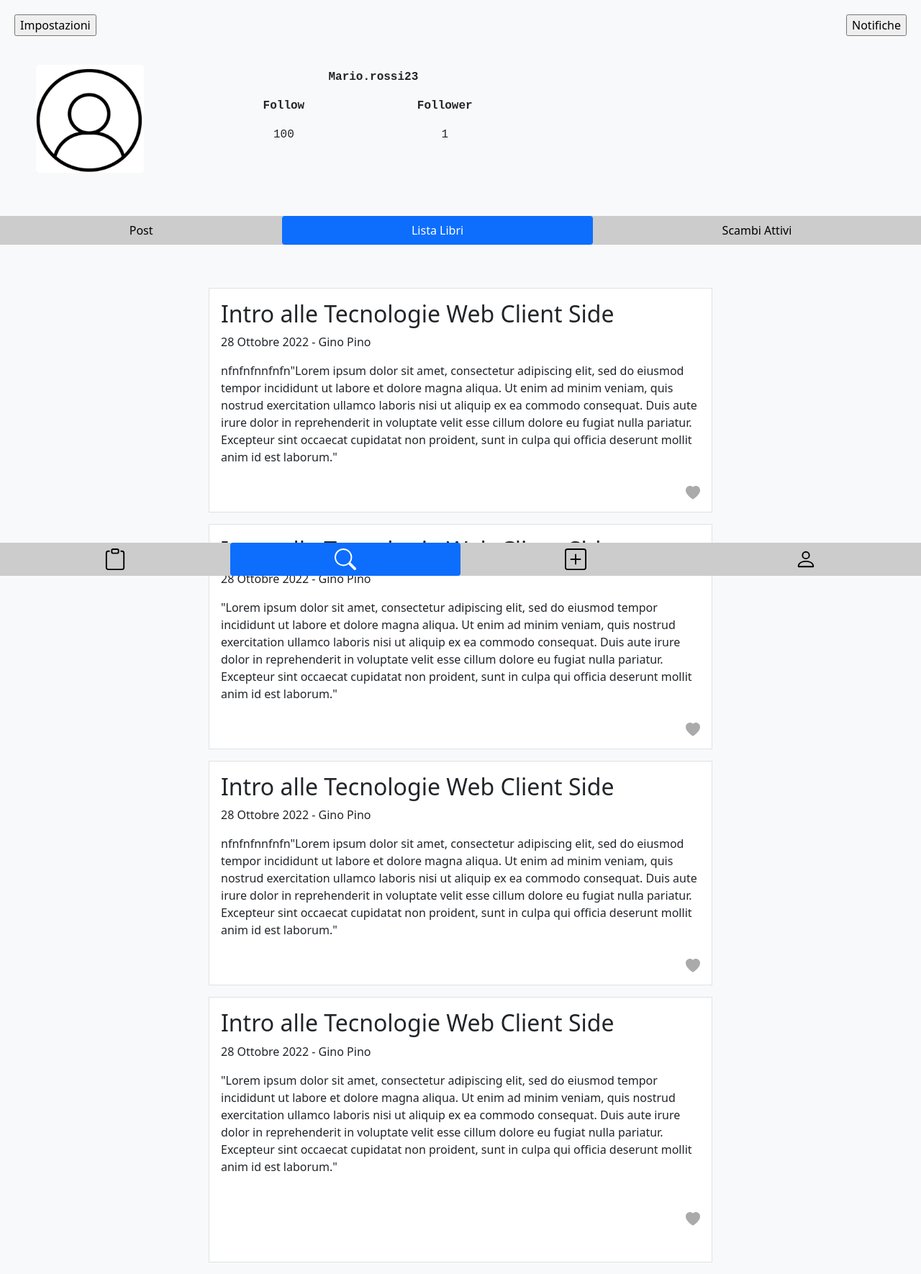
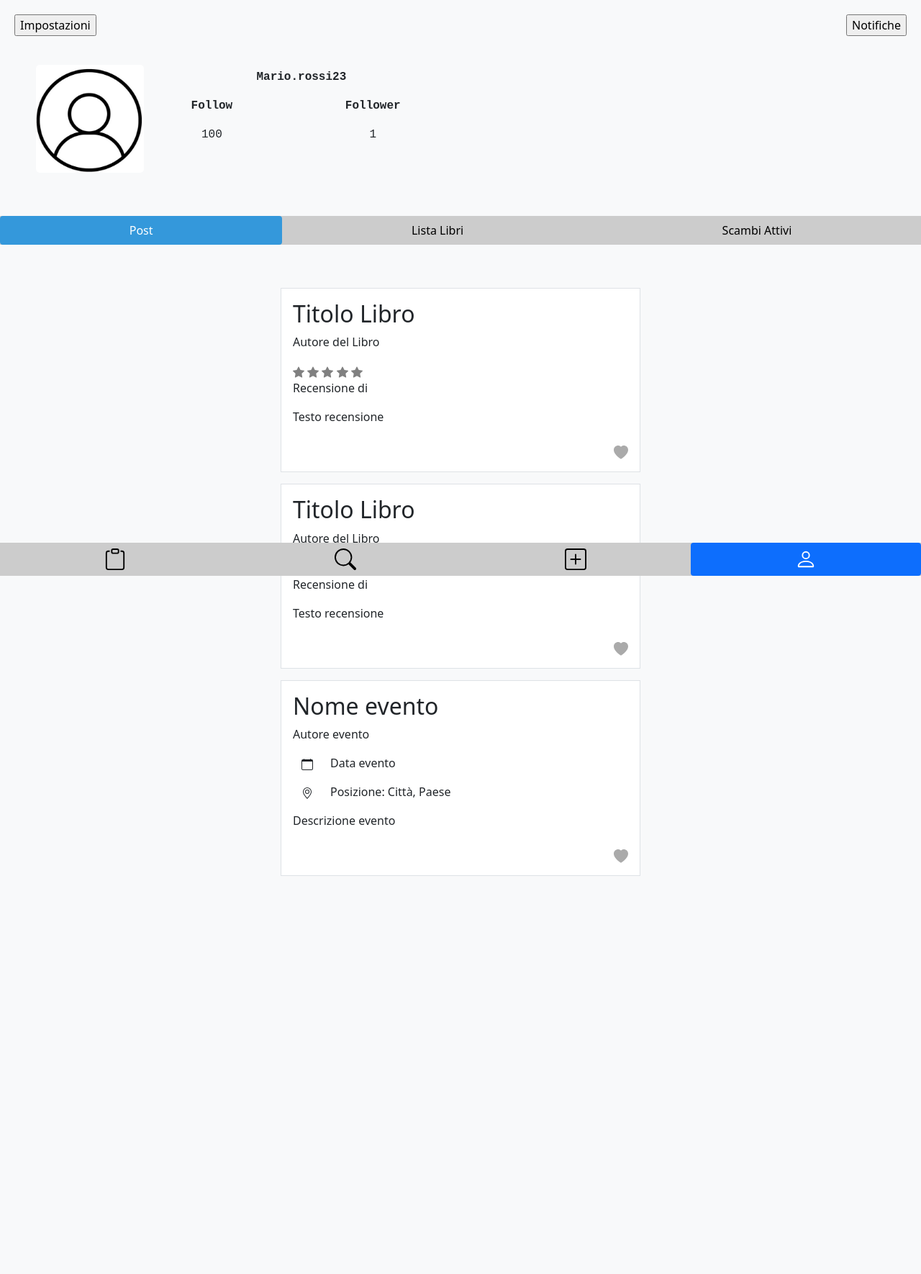
Before and after one commit to VirginiaFoschi/progettoWeb, a PHP site: page /Profile.html in a window 1280 px wide. Shown: the whole page at 72% size. After the commit the page ends 1217 px from the top, so only its background shows below. Run offline with PHP 8.4, Linux system fonts and the light colour scheme.

Commit message:
Added the ability to dynamically load articles and added active2

```diff
--- a/Profile.html
+++ b/Profile.html
@@ -8,7 +8,7 @@
   <link href="https://cdn.jsdelivr.net/npm/bootstrap@5.1.3/dist/css/bootstrap.min.css" rel="stylesheet"
     integrity="sha384-1BmE4kWBq78iYhFldvKuhfTAU6auU8tT94WrHftjDbrCEXSU1oBoqyl2QvZ6jIW3" crossorigin="anonymous">
   <link rel="stylesheet" href="css/base.css">
-  <link rel="stylesheet" href="css/Profile.css">
+  <link rel="stylesheet" href="css/profile.css">
 
   <title>Progetto Tecnologie Web</title>
 </head>
@@ -23,9 +23,9 @@
       <input class="button" type="button" value="Notifiche" name="notifiche" id="notifiche" onclick="">
     </div>
     <div class="top-inf">
-      <img src="immagineProfilo.png" alt="" id="Profilo">
+      <img src="immagineProfilo.png" alt="" id="profilo-image">
 
-      <div class="Informazioni">
+      <div class="informazioni">
         <p class="profile-name" id="nome-utente">Mario.rossi23</p>
         <p class="information-item1" id="follow">Follow</p>
         <p class="information-item2" id="follower">Follower</p>
@@ -36,109 +36,37 @@
 
 
     <!--Barra del profilo-->
-    <div class="ProfileBar">
+    <div class="profileBar">
       <div class="col-12">
         <ul class="nav nav-pills nav-fill">
           <li class="nav-item">
-            <a class="nav-link" href="#" onclick="cambiaTab(this)">Post</a>
+            <a class="nav-link active2" href="#"
+              onclick="cambiaTab2(this); caricaArticoli('profilo-post.html');">Post</a>
           </li>
           <li class="nav-item">
-            <a class="nav-link active" href="#" onclick="cambiaTab(this)">Lista Libri</a>
+            <a class="nav-link" href="#" onclick="cambiaTab2(this); caricaArticoli('profilo-lista-libri.html');">Lista
+              Libri</a>
           </li>
           <li class="nav-item">
-            <a class="nav-link" href="#" onclick="cambiaTab(this)">Scambi Attivi</a>
+            <a class="nav-link" href="#"
+              onclick="cambiaTab2(this); caricaArticoli('profilo-scambi-attivi.html');">Scambi Attivi</a>
           </li>
         </ul>
       </div>
     </div>
   </div>
   <!--Post-->
-  <div class="container-articles">
-    <article class="bg-body border mb-3">
-      <header class="px-3  mt-3">
-        <h2>Intro alle Tecnologie Web Client Side</h2>
-        <p>28 Ottobre 2022 - Gino Pino</p>
-      </header>
-      <section class="px-3 mb-4">
-        <p>nfnfnfnnfnfn"Lorem ipsum dolor sit amet, consectetur adipiscing elit, sed do eiusmod tempor incididunt ut
-          labore et dolore
-          magna aliqua. Ut enim ad minim veniam, quis nostrud exercitation ullamco laboris nisi ut aliquip ex ea commodo
-          consequat. Duis aute irure dolor in reprehenderit in voluptate velit esse cillum dolore eu fugiat nulla
-          pariatur. Excepteur sint occaecat cupidatat non proident, sunt in culpa qui officia deserunt mollit anim id
-          est
-          laborum."</p>
-      </section>
-      <footer class="text-end my-3 px-3">
-        <svg xmlns="http://www.w3.org/2000/svg" fill="currentColor" class="bi bi-heart-fill heart-icon"
-          viewBox="0 0 16 16">
-          <path fill-rule="evenodd" d="M8 1.314C12.438-3.248 23.534 4.735 8 15-7.534 4.736 3.562-3.248 8 1.314" />
-        </svg>
-      </footer>
-    </article>
-    <article class="bg-body border mb-3">
-      <header class="px-3  mt-3">
-        <h2>Intro alle Tecnologie Web Client Side</h2>
-        <p>28 Ottobre 2022 - Gino Pino</p>
-      </header>
-      <section class="px-3 mb-4">
-        <p>"Lorem ipsum dolor sit amet, consectetur adipiscing elit, sed do eiusmod tempor incididunt ut labore et
-          dolore
-          magna aliqua. Ut enim ad minim veniam, quis nostrud exercitation ullamco laboris nisi ut aliquip ex ea commodo
-          consequat. Duis aute irure dolor in reprehenderit in voluptate velit esse cillum dolore eu fugiat nulla
-          pariatur. Excepteur sint occaecat cupidatat non proident, sunt in culpa qui officia deserunt mollit anim id
-          est
-          laborum."</p>
-      </section>
-      <footer class="text-end my-3 px-3">
-        <svg xmlns="http://www.w3.org/2000/svg" fill="currentColor" class="bi bi-heart-fill heart-icon"
-          viewBox="0 0 16 16">
-          <path fill-rule="evenodd" d="M8 1.314C12.438-3.248 23.534 4.735 8 15-7.534 4.736 3.562-3.248 8 1.314" />
-        </svg>
-      </footer>
-    </article>
-    <article class="bg-body border mb-3">
-      <header class="px-3  mt-3">
-        <h2>Intro alle Tecnologie Web Client Side</h2>
-        <p>28 Ottobre 2022 - Gino Pino</p>
-      </header>
-      <section class="px-3 mb-4">
-        <p>nfnfnfnnfnfn"Lorem ipsum dolor sit amet, consectetur adipiscing elit, sed do eiusmod tempor incididunt ut
-          labore et dolore
-          magna aliqua. Ut enim ad minim veniam, quis nostrud exercitation ullamco laboris nisi ut aliquip ex ea commodo
-          consequat. Duis aute irure dolor in reprehenderit in voluptate velit esse cillum dolore eu fugiat nulla
-          pariatur. Excepteur sint occaecat cupidatat non proident, sunt in culpa qui officia deserunt mollit anim id
-          est
-          laborum."</p>
-      </section>
-      <footer class="text-end my-3 px-3">
-        <svg xmlns="http://www.w3.org/2000/svg" fill="currentColor" class="bi bi-heart-fill heart-icon"
-          viewBox="0 0 16 16">
-          <path fill-rule="evenodd" d="M8 1.314C12.438-3.248 23.534 4.735 8 15-7.534 4.736 3.562-3.248 8 1.314" />
-        </svg>
-      </footer>
-    </article>
-    <article class="bg-body border mb-3">
-      <header class="px-3  mt-3">
-        <h2>Intro alle Tecnologie Web Client Side</h2>
-        <p>28 Ottobre 2022 - Gino Pino</p>
-      </header>
-      <section class="px-3 mb-4">
-        <p>"Lorem ipsum dolor sit amet, consectetur adipiscing elit, sed do eiusmod tempor incididunt ut labore et
-          dolore
-          magna aliqua. Ut enim ad minim veniam, quis nostrud exercitation ullamco laboris nisi ut aliquip ex ea commodo
-          consequat. Duis aute irure dolor in reprehenderit in voluptate velit esse cillum dolore eu fugiat nulla
-          pariatur. Excepteur sint occaecat cupidatat non proident, sunt in culpa qui officia deserunt mollit anim id
-          est
-          laborum."</p>
-      </section>
-      <footer class="text-end my-5 px-3">
-        <svg xmlns="http://www.w3.org/2000/svg" fill="currentColor" class="bi bi-heart-fill heart-icon"
-          viewBox="0 0 16 16">
-          <path fill-rule="evenodd" d="M8 1.314C12.438-3.248 23.534 4.735 8 15-7.534 4.736 3.562-3.248 8 1.314" />
-        </svg>
-      </footer>
-    </article>
+  <div id="contenitore-post" class="container-articles">
+    <!--Gli articoli vengono caricati dinamicamente-->
   </div>
+  <script>
+    // Carica articoli di default al caricamento della pagina
+    document.addEventListener('DOMContentLoaded', function () {
+      // Imposta il pulsante di default e carica gli articoli corrispondenti
+      document.querySelector('.nav-link.active2').click();
+      caricaArticoli('profilo-post.html');
+    });
+  </script>
   <!-- Footer con bottoni-->
   <div class="row">
     <div class="col-12">
@@ -155,7 +83,7 @@
             </a>
           </li>
           <li class="nav-item">
-            <a class="nav-link active" href="#" onclick="cambiaTab(this)">
+            <a class="nav-link" href="#" onclick="cambiaTab(this)">
               <svg xmlns="http://www.w3.org/2000/svg" class="bi bi-search icon" viewBox="0 0 16 16">
                 <path
                   d="M11.742 10.344a6.5 6.5 0 1 0-1.397 1.398h-.001c.03.04.062.078.098.115l3.85 3.85a1 1 0 0 0 1.415-1.414l-3.85-3.85a1.007 1.007 0 0 0-.115-.1zM12 6.5a5.5 5.5 0 1 1-11 0 5.5 5.5 0 0 1 11 0" />
@@ -173,7 +101,7 @@
             </a>
           </li>
           <li class="nav-item">
-            <a class="nav-link" onclick="cambiaTab(this)">
+            <a class="nav-link active" onclick="cambiaTab(this)">
               <svg xmlns="http://www.w3.org/2000/svg" class="bi bi-person icon" viewBox="0 0 16 16">
                 <path
                   d="M8 8a3 3 0 1 0 0-6 3 3 0 0 0 0 6m2-3a2 2 0 1 1-4 0 2 2 0 0 1 4 0m4 8c0 1-1 1-1 1H3s-1 0-1-1 1-4 6-4 6 3 6 4m-1-.004c-.001-.246-.154-.986-.832-1.664C11.516 10.68 10.289 10 8 10c-2.29 0-3.516.68-4.168 1.332-.678.678-.83 1.418-.832 1.664z" />
@@ -190,6 +118,7 @@
     crossorigin="anonymous"></script>
   <script src="js/bacheca.js" type="text/javascript"></script>
   <script src="js/base.js" type="text/javascript"></script>
+  <script src="js/profile-post.js" type="text/javascript"></script>
 </body>
 
 </html>
--- a/css/Profile.css
+++ b/css/Profile.css
@@ -5,7 +5,7 @@
     padding: 20px;
 }
 
-.ProfileBar {
+.profileBar {
     display: flex;
     justify-content: center;
     align-items: center;
@@ -26,18 +26,17 @@
     align-items: center;
 }
 
-#Profilo {
+#profilo-image {
     height: 150px;
     width: 150px;
     border-radius: 5px;
     margin: 20px 20px 0px 50px;
 }
 
-.Informazioni {
+.informazioni {
     font-family: 'Courier New', Courier, monospace;
     display: flex;
     flex-wrap: wrap;
-    margin-left: 100px;
 }
 
 .profile-name{
@@ -88,8 +87,13 @@
 }
 
 .bg-body {
-    max-width: 700px;
+    max-width: 500px;
     margin-left: auto;
     margin-right: auto;
     margin-bottom: 20px;
 }
+
+.nav-link.active2 {
+    background-color: #3498db; /* Colore di sfondo quando il bottone è attivo */
+    color: #fff; /* Colore del testo quando il bottone è attivo */
+  }
--- a/js/base.js
+++ b/js/base.js
@@ -8,3 +8,13 @@ function cambiaTab(elemento) {
     // Aggiungi la classe "active" all'elemento cliccato
     elemento.classList.add('active');
 }
+function cambiaTab2(elemento) {
+  // Rimuovi la classe "active" dall'elemento corrente
+  let elementiAttivi = document.querySelectorAll('a.active2');
+  elementiAttivi.forEach(function (el) {
+    el.classList.remove('active2');
+  });
+
+  // Aggiungi la classe "active" all'elemento cliccato
+  elemento.classList.add('active2');
+}
```
